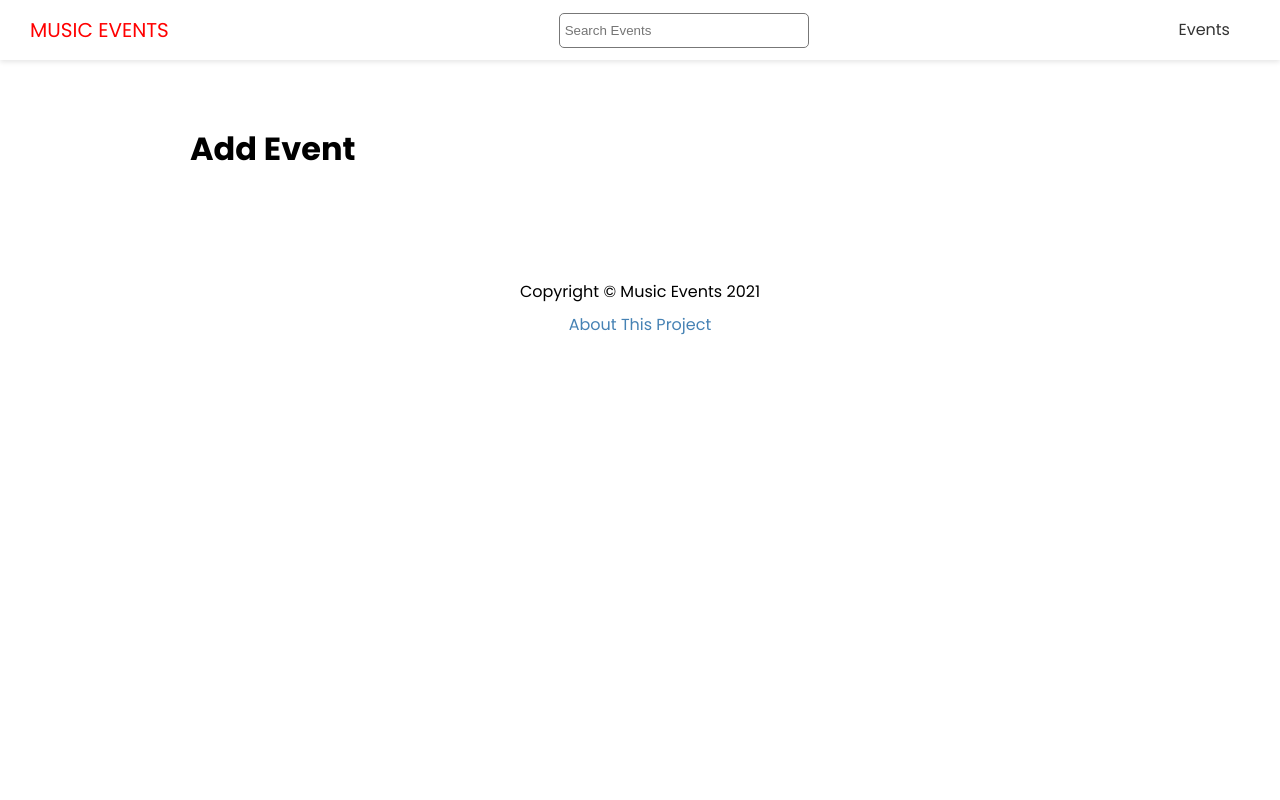
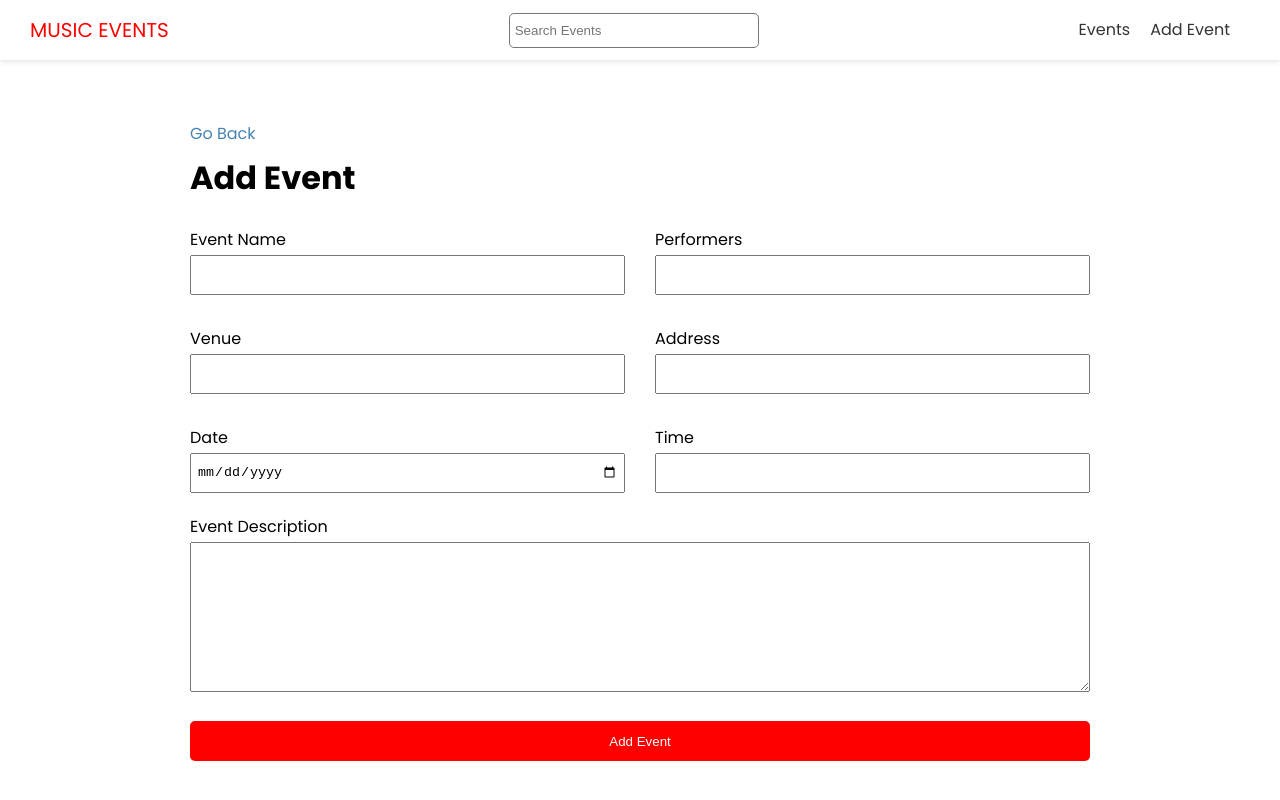
Before and after one commit to youngjae-lim/nextjs-music-events-frontend, a Next.js app: page /events/add in a window 1280 px wide. Shown: the top 800 px of the page. Built offline with nearby package versions, Linux system fonts and the light colour scheme; no server answers.

Commit message:
Created a form in the Add Event page

```diff
--- a/components/Header.js
+++ b/components/Header.js
@@ -21,6 +21,11 @@
                 <a>Events</a>
               </Link>
             </li>
+            <li>
+              <Link href='/events/add'>
+                <a>Add Event</a>
+              </Link>
+            </li>
           </ul>
         </nav>
       </header>
--- a/pages/events/add.js
+++ b/pages/events/add.js
@@ -1,9 +1,115 @@
+import { useState } from 'react'
+import { useRouter } from 'next/router'
+import Link from 'next/link'
+import { API_URL } from '@/config/index'
+import styles from '@/styles/Form.module.css'
 import Layout from '@/components/Layout'
 
 export default function AddEventPage() {
+  const [values, setValues] = useState({
+    name: '',
+    performers: '',
+    venue: '',
+    address: '',
+    date: '',
+    time: '',
+    description: '',
+  })
+
+  const router = useRouter()
+
+  const handleSubmit = (e) => {
+    e.preventDefault()
+    console.log(values)
+  }
+
+  const handleInputChange = (e) => {
+    const { name, value } = e.target
+    setValues({ ...values, [name]: value })
+  }
+
   return (
     <Layout title='Add New Event'>
+      <Link href='/events'>Go Back</Link>
       <h1>Add Event</h1>
+
+      <form className={styles.form} onSubmit={handleSubmit}>
+        <div className={styles.grid}>
+          <div>
+            <label htmlFor='name'>Event Name</label>
+            <input
+              type='text'
+              id='name'
+              name='name'
+              value={values.name}
+              onChange={handleInputChange}
+            />
+          </div>
+          <div>
+            <label htmlFor='performers'>Performers</label>
+            <input
+              type='text'
+              name='performers'
+              id='performers'
+              value={values.performers}
+              onChange={handleInputChange}
+            />
+          </div>
+          <div>
+            <label htmlFor='venue'>Venue</label>
+            <input
+              type='text'
+              name='venue'
+              id='venue'
+              value={values.venue}
+              onChange={handleInputChange}
+            />
+          </div>
+          <div>
+            <label htmlFor='address'>Address</label>
+            <input
+              type='text'
+              name='address'
+              id='address'
+              value={values.address}
+              onChange={handleInputChange}
+            />
+          </div>
+          <div>
+            <label htmlFor='date'>Date</label>
+            <input
+              type='date'
+              name='date'
+              id='date'
+              value={values.date}
+              onChange={handleInputChange}
+            />
+          </div>
+          <div>
+            <label htmlFor='time'>Time</label>
+            <input
+              type='text'
+              name='time'
+              id='time'
+              value={values.time}
+              onChange={handleInputChange}
+            />
+          </div>
+        </div>
+
+        <div>
+          <label htmlFor='description'>Event Description</label>
+          <textarea
+            type='text'
+            name='description'
+            id='description'
+            value={values.description}
+            onChange={handleInputChange}
+          ></textarea>
+        </div>
+
+        <input type='submit' value='Add Event' className='btn' />
+      </form>
     </Layout>
   )
 }
--- /dev/null
+++ b/styles/Form.module.css
@@ -0,0 +1,39 @@
+.form label {
+  display: block;
+}
+
+.form input {
+  width: 100%;
+  height: 40px;
+  padding: 5px;
+}
+
+.form textarea {
+  width: 100%;
+  height: 150px;
+}
+
+.form input[type='submit'] {
+  display: block;
+  width: 100%;
+  margin: 20px 0 30px;
+}
+
+.form .file {
+  border: 1px #ccc solid;
+  background-color: #f4f4f4;
+  padding: 10px;
+}
+
+.grid {
+  display: grid;
+  grid-template-columns: 1fr 1fr;
+  gap: 30px;
+  margin-bottom: 20px;
+}
+
+@media (max-width: 600px) {
+  .grid {
+    grid-template-columns: 1fr;
+  }
+}
```
